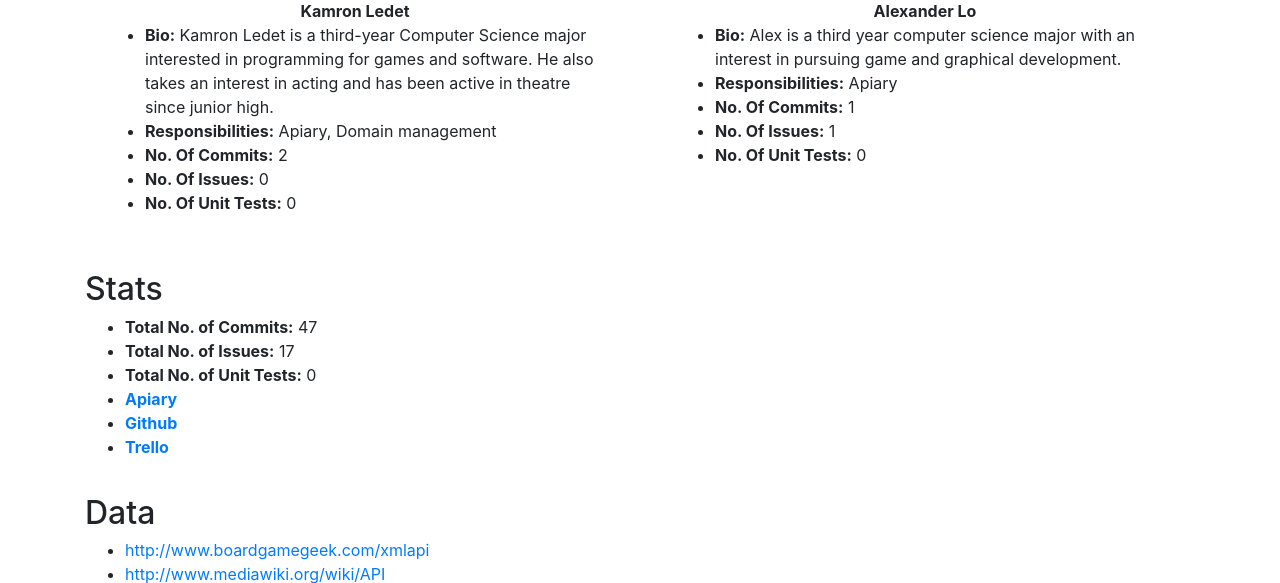
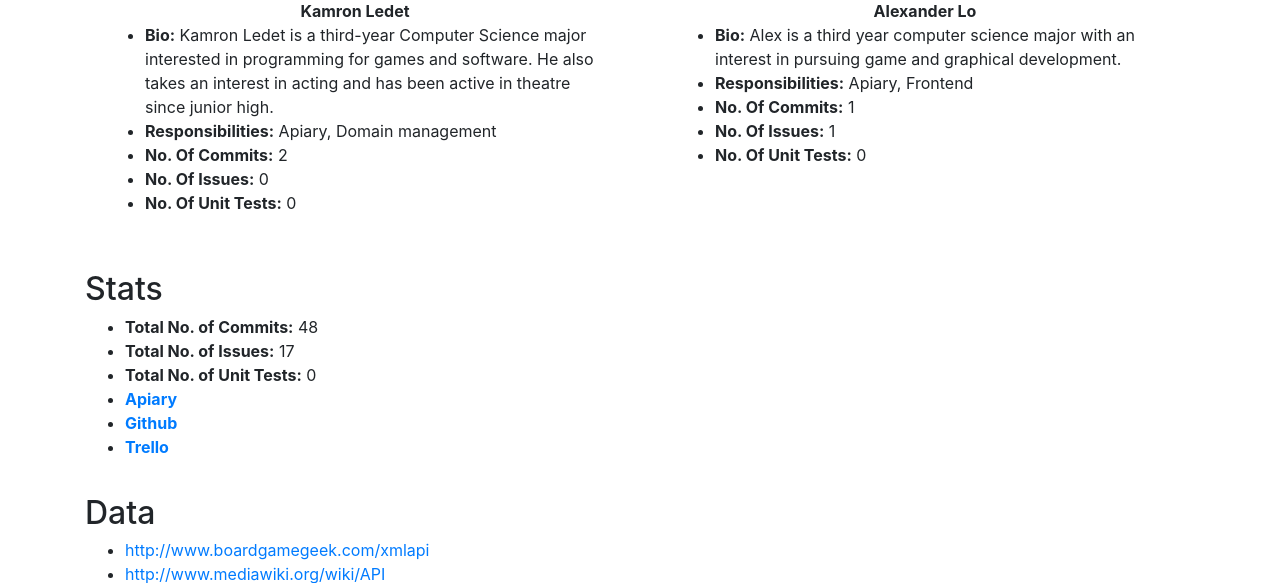
Before and after one commit to jsphyin/idb, a Flask app: page /about in a window 1280 px wide. Shown: the part 947-1530 px from the top of the page. Run offline with Flask 2, Linux system fonts and the light colour scheme; some libraries are stand-ins or nearby versions.

Commit message:
Update responsibilities

```diff
--- a/templates/about.html
+++ b/templates/about.html
@@ -34,7 +34,7 @@
                     <ul class="about-person-detail">
                         <li><strong>Bio:</strong> Anurag is a junior studying CS and Math at UT Austin. He enjoys traveling, road trips, and barbecue.</li>
                         <li><strong>Responsibilities:</strong> Frontend, Backend, GCP and domain management</li>
-                        <li><strong>No. Of Commits:</strong> 13</li>
+                        <li><strong>No. Of Commits:</strong> 14</li>
                         <li><strong>No. Of Issues:</strong> 6</li>
                         <li><strong>No. Of Unit Tests:</strong> 0</li>
                     </ul>
@@ -131,7 +131,7 @@
                 <div class="col">
                     <ul class="about-person-detail">
                         <li><strong>Bio:</strong> Alex is a third year computer science major with an interest in pursuing game and graphical development.</li>
-                        <li><strong>Responsibilities:</strong> Apiary</li>
+                        <li><strong>Responsibilities:</strong> Apiary, Frontend</li>
                         <li><strong>No. Of Commits:</strong> 1</li>
                         <li><strong>No. Of Issues:</strong> 1</li>
                         <li><strong>No. Of Unit Tests:</strong> 0</li>
@@ -147,7 +147,7 @@
 </div>
 <section id="about-stats-content">
     <ul>
-        <li><strong>Total No. of Commits:</strong> 47</li>
+        <li><strong>Total No. of Commits:</strong> 48</li>
         <li><strong>Total No. of Issues:</strong> 17</li>
         <li><strong>Total No. of Unit Tests:</strong> 0</li>
         <li><a href="http://docs.boardgamedb.apiary.io/"><strong>Apiary</strong></a></li>
```
